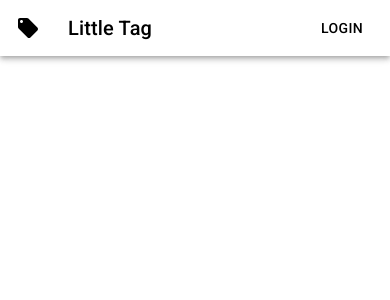
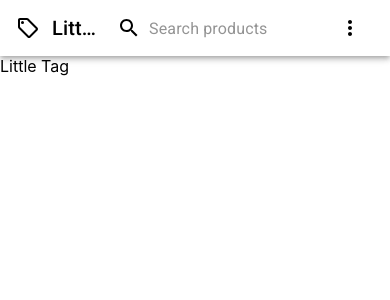
Before and after one commit to pesto-students/little-tags-client, a React (Create React App) app: page / in a window 390 px wide. Shown: the top 300 px of the page. Built offline with nearby package versions, Linux system fonts and the light colour scheme.

Commit message:
Add responsive navbar

```diff
--- a/src/App.js
+++ b/src/App.js
@@ -1,46 +1,13 @@
-import {
-  AppBar,
-  Button,
-  IconButton,
-  makeStyles,
-  Toolbar,
-  Typography,
-} from "@material-ui/core";
 import "./App.css";
-import { LocalOffer } from "@material-ui/icons";
-
-const useStyles = makeStyles((theme) => ({
-  root: {
-    flexGrow: 1,
-  },
-  menuButton: {
-    marginRight: theme.spacing(2),
-  },
-  title: {
-    flexGrow: 1,
-  },
-}));
+import Navbar from "./component/layout/Navbar";
+import HomePage from "./component/pages/HomePage";
 
 function App() {
-  const classes = useStyles();
-
   return (
-    <AppBar color="transparent" position="static">
-      <Toolbar>
-        <IconButton
-          edge="start"
-          className={classes.menuButton}
-          color="inherit"
-          aria-label="tag"
-        >
-          <LocalOffer />
-        </IconButton>
-        <Typography variant="h6" className={classes.title}>
-          Little Tag
-        </Typography>
-        <Button color="inherit">Login</Button>
-      </Toolbar>
-    </AppBar>
+    <>
+      <Navbar />
+      <HomePage />
+    </>
   );
 }
 
--- /dev/null
+++ b/src/component/layout/Navbar.js
@@ -0,0 +1,236 @@
+import React from "react";
+import { fade, makeStyles } from "@material-ui/core/styles";
+import AppBar from "@material-ui/core/AppBar";
+import Toolbar from "@material-ui/core/Toolbar";
+import IconButton from "@material-ui/core/IconButton";
+import Typography from "@material-ui/core/Typography";
+import InputBase from "@material-ui/core/InputBase";
+import Badge from "@material-ui/core/Badge";
+import MenuItem from "@material-ui/core/MenuItem";
+import Menu from "@material-ui/core/Menu";
+import LocalOfferOutlinedIcon from "@material-ui/icons/LocalOfferOutlined";
+import ShoppingCartOutlinedIcon from "@material-ui/icons/ShoppingCartOutlined";
+import AccountCircleOutlinedIcon from "@material-ui/icons/AccountCircleOutlined";
+import LanguageOutlinedIcon from "@material-ui/icons/LanguageOutlined";
+import SearchIcon from "@material-ui/icons/Search";
+import MoreIcon from "@material-ui/icons/MoreVert";
+
+const useStyles = makeStyles((theme) => ({
+  grow: {
+    flexGrow: 1,
+  },
+  menuButton: {
+    marginRight: theme.spacing(0),
+  },
+  title: {
+    // display: "none",
+    // [theme.breakpoints.up("sm")]: {
+    //   display: "block",
+    // },
+  },
+  iconText: {
+    fontSize: 15,
+  },
+  search: {
+    position: "relative",
+    borderRadius: theme.shape.borderRadius,
+    backgroundColor: fade(theme.palette.common.white, 0.15),
+    "&:hover": {
+      backgroundColor: fade(theme.palette.common.white, 0.25),
+    },
+    marginRight: theme.spacing(2),
+    marginLeft: 0,
+    width: "100%",
+    [theme.breakpoints.up("sm")]: {
+      marginLeft: theme.spacing(1),
+      width: "auto",
+    },
+  },
+  searchIcon: {
+    padding: theme.spacing(0, 2),
+    height: "100%",
+    position: "absolute",
+    pointerEvents: "none",
+    display: "flex",
+    alignItems: "center",
+    justifyContent: "center",
+  },
+  inputRoot: {
+    color: "inherit",
+  },
+  inputInput: {
+    padding: theme.spacing(1, 1, 1, 0),
+    // vertical padding + font size from searchIcon
+    paddingLeft: `calc(1em + ${theme.spacing(4)}px)`,
+    transition: theme.transitions.create("width"),
+    width: "100%",
+    [theme.breakpoints.up("md")]: {
+      width: "20ch",
+    },
+  },
+  sectionDesktop: {
+    display: "none",
+    [theme.breakpoints.up("md")]: {
+      display: "flex",
+    },
+  },
+  sectionMobile: {
+    display: "flex",
+    [theme.breakpoints.up("md")]: {
+      display: "none",
+    },
+  },
+}));
+
+const Navbar = () => {
+  const classes = useStyles();
+  const [anchorEl, setAnchorEl] = React.useState(null);
+  const [mobileMoreAnchorEl, setMobileMoreAnchorEl] = React.useState(null);
+
+  const isMenuOpen = Boolean(anchorEl);
+  const isMobileMenuOpen = Boolean(mobileMoreAnchorEl);
+
+  const handleLanguageOptions = (event) => {
+    setAnchorEl(event.currentTarget);
+  };
+
+  const handleMobileMenuClose = () => {
+    setMobileMoreAnchorEl(null);
+  };
+
+  const handleMenuClose = () => {
+    setAnchorEl(null);
+    handleMobileMenuClose();
+  };
+
+  const handleMobileMenuOpen = (event) => {
+    setMobileMoreAnchorEl(event.currentTarget);
+  };
+
+  const menuId = "primary-search-account-menu";
+  const renderMenu = (
+    <Menu
+      anchorEl={anchorEl}
+      anchorOrigin={{ vertical: "top", horizontal: "right" }}
+      id={menuId}
+      keepMounted
+      transformOrigin={{ vertical: "top", horizontal: "right" }}
+      open={isMenuOpen}
+      onClose={handleMenuClose}
+    >
+      <MenuItem onClick={handleMenuClose}>English</MenuItem>
+      <MenuItem onClick={handleMenuClose}>हिन्दी</MenuItem>
+    </Menu>
+  );
+
+  const mobileMenuId = "primary-search-account-menu-mobile";
+  const renderMobileMenu = (
+    <Menu
+      anchorEl={mobileMoreAnchorEl}
+      anchorOrigin={{ vertical: "top", horizontal: "left" }}
+      id={mobileMenuId}
+      keepMounted
+      transformOrigin={{ vertical: "top", horizontal: "left" }}
+      open={isMobileMenuOpen}
+      onClose={handleMobileMenuClose}
+    >
+      <MenuItem>
+        <IconButton aria-label="show 4 new mails" color="inherit">
+          <Badge badgeContent={0} color="secondary">
+            <ShoppingCartOutlinedIcon />
+          </Badge>
+        </IconButton>
+        <p>Cart</p>
+      </MenuItem>
+      <MenuItem>
+        <IconButton aria-label="show 11 new notifications" color="inherit">
+          <Badge badgeContent={0} color="secondary">
+            <AccountCircleOutlinedIcon />
+          </Badge>
+        </IconButton>
+        <p>Account</p>
+      </MenuItem>
+      <MenuItem onClick={handleLanguageOptions}>
+        <IconButton
+          aria-controls="primary-search-account-menu"
+          aria-haspopup="true"
+          color="inherit"
+        >
+          <LanguageOutlinedIcon />
+        </IconButton>
+        <p>Language</p>
+      </MenuItem>
+    </Menu>
+  );
+
+  return (
+    <div className={classes.grow}>
+      <AppBar color="transparent" position="static">
+        <Toolbar>
+          <IconButton
+            edge="start"
+            className={classes.menuButton}
+            color="inherit"
+          >
+            <LocalOfferOutlinedIcon />
+          </IconButton>
+          <Typography className={classes.title} variant="h6" noWrap>
+            Little Tag
+          </Typography>
+          <div className={classes.search}>
+            <div className={classes.searchIcon}>
+              <SearchIcon />
+            </div>
+            <InputBase
+              placeholder="Search products"
+              classes={{
+                root: classes.inputRoot,
+                input: classes.inputInput,
+              }}
+              inputProps={{ "aria-label": "search" }}
+            />
+          </div>
+          <div className={classes.grow} />
+          <div className={classes.sectionDesktop}>
+            <IconButton aria-label="show 4 new mails" color="inherit">
+              <Badge badgeContent={0} color="secondary">
+                <ShoppingCartOutlinedIcon />
+              </Badge>
+              <span className={classes.iconText}>Cart</span>
+            </IconButton>
+            <IconButton aria-label="show 17 new notifications" color="inherit">
+              <Badge badgeContent={0} color="secondary">
+                <AccountCircleOutlinedIcon />
+              </Badge>
+              <span className={classes.iconText}>Account</span>
+            </IconButton>
+            <IconButton
+              edge="end"
+              aria-controls={menuId}
+              aria-haspopup="true"
+              onClick={handleLanguageOptions}
+              color="inherit"
+            >
+              <LanguageOutlinedIcon />
+              <span className={classes.iconText}>English</span>
+            </IconButton>
+          </div>
+          <div className={classes.sectionMobile}>
+            <IconButton
+              aria-controls={mobileMenuId}
+              aria-haspopup="true"
+              onClick={handleMobileMenuOpen}
+              color="inherit"
+            >
+              <MoreIcon />
+            </IconButton>
+          </div>
+        </Toolbar>
+      </AppBar>
+      {renderMobileMenu}
+      {renderMenu}
+    </div>
+  );
+};
+
+export default Navbar;
--- /dev/null
+++ b/src/component/pages/HomePage.js
@@ -0,0 +1,7 @@
+import React from "react";
+
+const HomePage = () => {
+  return <div>Little Tag</div>;
+};
+
+export default HomePage;
```
Also changed, not shown: src/index.js (+6 -6 lines).
